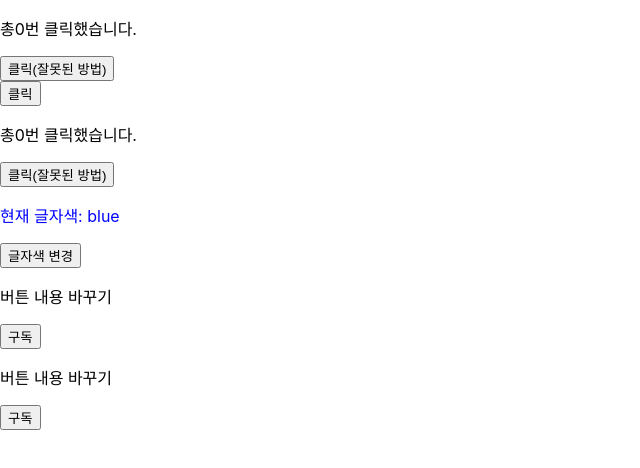
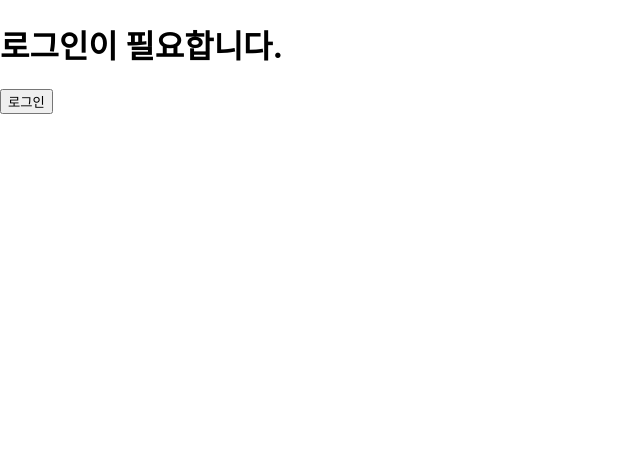
Before and after one commit to lis2s2/frontend_study, a React (Create React App) app in the folder 11_React/my-app/: page / in a window 1280 px wide. Shown: the top 468 px of the page, without its empty margins (0-640 px from the left). Built offline with nearby package versions, Linux system fonts and the light colour scheme.

Commit message:
리액트 그냥 어려움

```diff
--- /dev/null
+++ b/11_React/my-app/src/chapter8/8.1/Toggle.jsx
@@ -0,0 +1,25 @@
+import React, { useState } from 'react';
+
+function Toggle(props) {
+  const [isToggleOn, setIsToggleOn] = useState(true); // [초기값, 상태변경함수]
+
+
+  // 방법1. 함수 선언문 사용
+  // function handleToggle() {
+  //   setIsToggleOn(!isToggleOn);
+  // }
+
+  // 방법2. 화살표 함수 사용
+  const handleToggle = () => {
+    setIsToggleOn(!isToggleOn);
+  }
+
+  return (
+    // 이벤트는 카멜 케이스를 사용
+    // 함수(이벤트 핸들러)를 바로 전달하면 됨
+    // 주의! handleToggle()로 작성 시 함수가 바로 호출됨
+      <button type="button" onClick={handleToggle}>{isToggleOn ? '켜짐' : '꺼짐'}</button>
+  );
+}
+
+export default Toggle;
--- /dev/null
+++ b/11_React/my-app/src/chapter8/8.2/MyButton.jsx
@@ -0,0 +1,27 @@
+import React from 'react';
+
+function MyButton(props) {
+  const handleDelete = (id) => {
+    console.log(`${id} 삭제됨`);}
+
+
+  return (
+    <>
+    {/* 컴포넌트가 마운트 될 때 함수가 바로 실행됨 */}
+    {/* 이 후 버튼을 눌러도 함수 실행 안됨 */}
+    {/* onclick = {undefined} 와 동일 */}
+      <button type="button" onClick={handleDelete(1)}>삭제하기(잘못된 방법)</button>
+
+      <br />
+
+    {/* 이벤트 핸들러에 첫번째 매개변수로 들어오는 값은 event 객체임 */}
+      <button type="button" onClick={(e) => {
+        console.log(e); // 이벤트 객체(발생한 이벤트에 관련한 여러 기능이 담겨있음)
+        console.log(e.target); // 현재 발생한 이벤트의 대상(여기서는 button DOM 요소)
+        handleDelete(1);
+      }}>삭제하기</button>
+    </>
+  );
+}
+
+export default MyButton;
--- /dev/null
+++ b/11_React/my-app/src/chapter8/ConfirmButton.jsx
@@ -0,0 +1,24 @@
+import React, { useState } from 'react';
+
+function ConfirmButton(props) {
+  const [btn ,setBtn] = useState(false);
+
+  const button = () => {
+    setBtn(!btn);
+
+    // set함수는 비동기로 처리됨(=비동기 함수)
+    // console.log(btn);
+  }
+
+  return (
+    <div>
+      <button type="button" onClick={button} disabled = {btn} >{btn ? '확인됨' : '확인하기'}</button>
+
+    </div>
+  );
+}
+
+export default ConfirmButton;
+
+// 퀴즈: 사용자에게 확인을 요구하는 버튼 컴포넌트
+// 버튼을 누르면 '확인하기'가 '확인됨'으로 변경되면서 버튼 비활성화 처리 해보기
--- /dev/null
+++ b/11_React/my-app/src/chapter9/9.1/Greeting.jsx
@@ -0,0 +1,31 @@
+import React from 'react';
+
+function UserGreeting(props) {
+  return (
+    <h1>환영합니다. 고객님!</h1>
+  );
+}
+
+function GuestGreeting(props) {
+  return (
+    <h1>로그인이 필요합니다.</h1>
+  );
+}
+
+function Greeting(props) {
+  const isLoggedIn = props.isLoggedIn;
+
+  // 1단계: 로그인 여부에 따라 두 개의 컴포넌트를 선택적으로 보여줌
+  if (isLoggedIn) {
+    return <UserGreeting />;
+  } // 불필요한 else문은 굳이 안씀
+    return <GuestGreeting />;
+  // 2단계: if문 사용 + button 변수에 컴포넌트를 대입
+  return (
+    <div>
+
+    </div>
+  );
+}
+
+export default Greeting;
--- /dev/null
+++ b/11_React/my-app/src/chapter9/9.2/LoginControl.jsx
@@ -0,0 +1,39 @@
+import React, { useState } from 'react';
+import Greeting from '../9.1/Greeting';
+
+function LoginButton(props) {
+return <button type="button" onClick={props.onClick}>로그인</button>;}
+
+function LogoutButton(props) {
+return <button type="button" onClick={props.onClick}>로그아웃</button>;}
+
+function LoginControl(props) {
+  const [isLoggedIn, setIsLoggedIn] = useState(false);
+
+  const handleLogin = () => {
+    setIsLoggedIn(true);
+  };
+
+  const handleLogout = () => {
+    setIsLoggedIn(false);
+  };
+
+  let button;
+  if (isLoggedIn) {
+    button = <LogoutButton onClick = {handleLogout}/>;
+  } else {
+    button = <LoginButton onClick = {handleLogin}/>
+  }
+  // if문 사용 + button 변수에 컴포넌트를 대입
+
+
+  return (
+    <>
+      {/* Greeting 컴포넌트의 재사용 */}
+      <Greeting isLoggedIn = {isLoggedIn} />
+      {button}
+    </>
+  );
+}
+
+export default LoginControl;
--- a/11_React/my-app/src/index.js
+++ b/11_React/my-app/src/index.js
@@ -10,6 +10,11 @@ import PropsUse from './chapter5/5.3/PropsUse';
 import CommentEx from './chapter5/5.6/CommentEx';
 import CommentList from './chapter5/CommentList';
 import Counter from './chapter7/7.2/Counter';
+import Toggle from './chapter8/8.1/Toggle';
+import MyButton from './chapter8/8.2/MyButton';
+import ConfirmButton from './chapter8/ConfirmButton';
+import Greeting from './chapter9/9.1/Greeting';
+import LoginControl from './chapter9/9.2/LoginControl';
 
 
 const root = ReactDOM.createRoot(document.getElementById('root'));
@@ -36,7 +41,16 @@ root.render(
     // <CommentList />
 
     // 7장 예제
-    <Counter />
+    // <Counter />
+
+    // 8장
+    // <Toggle />
+    // <MyButton />
+    // <ConfirmButton />
+
+    // 9장
+    // <Greeting isLoggedIn = {true} />
+    <LoginControl />
 
 
 );
```
